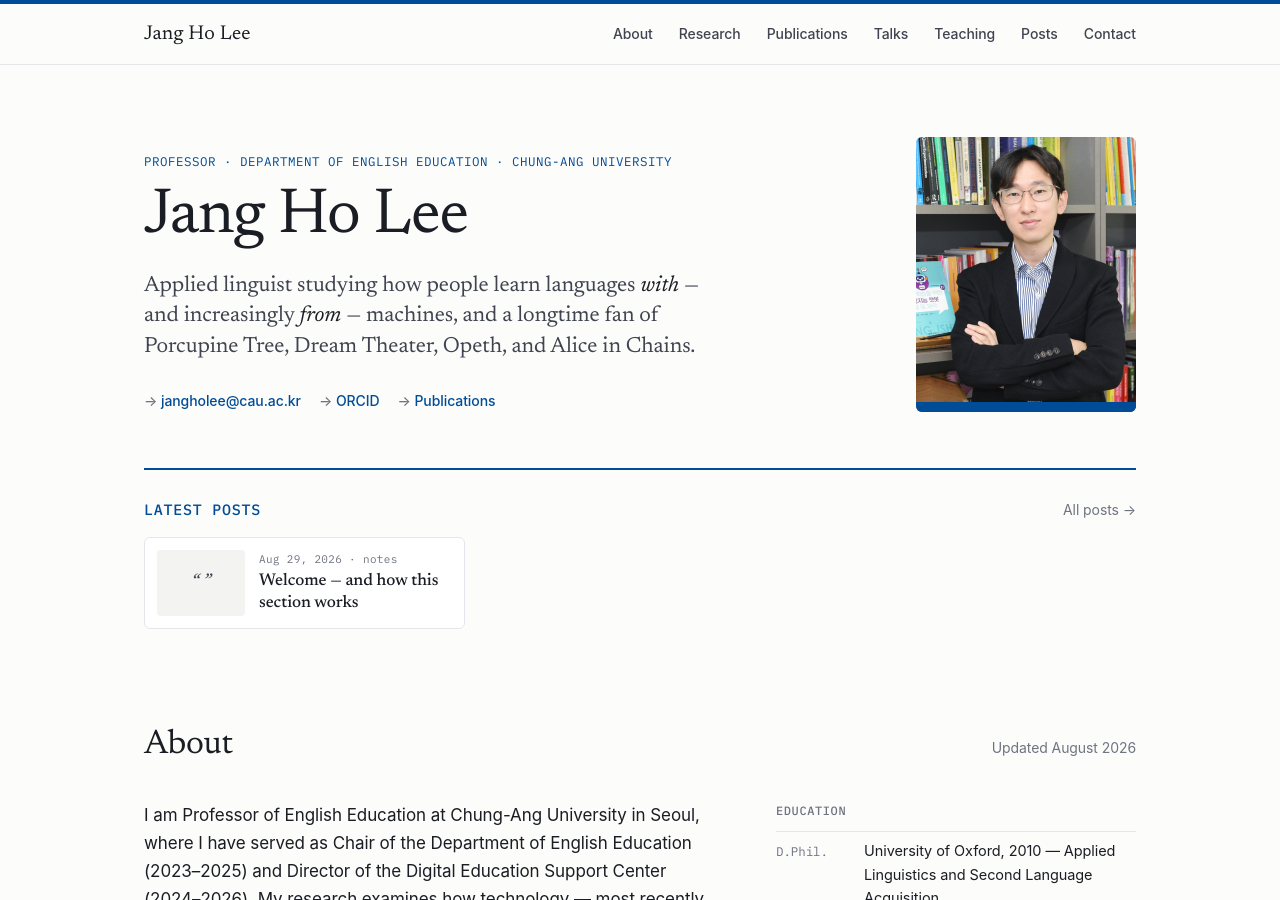
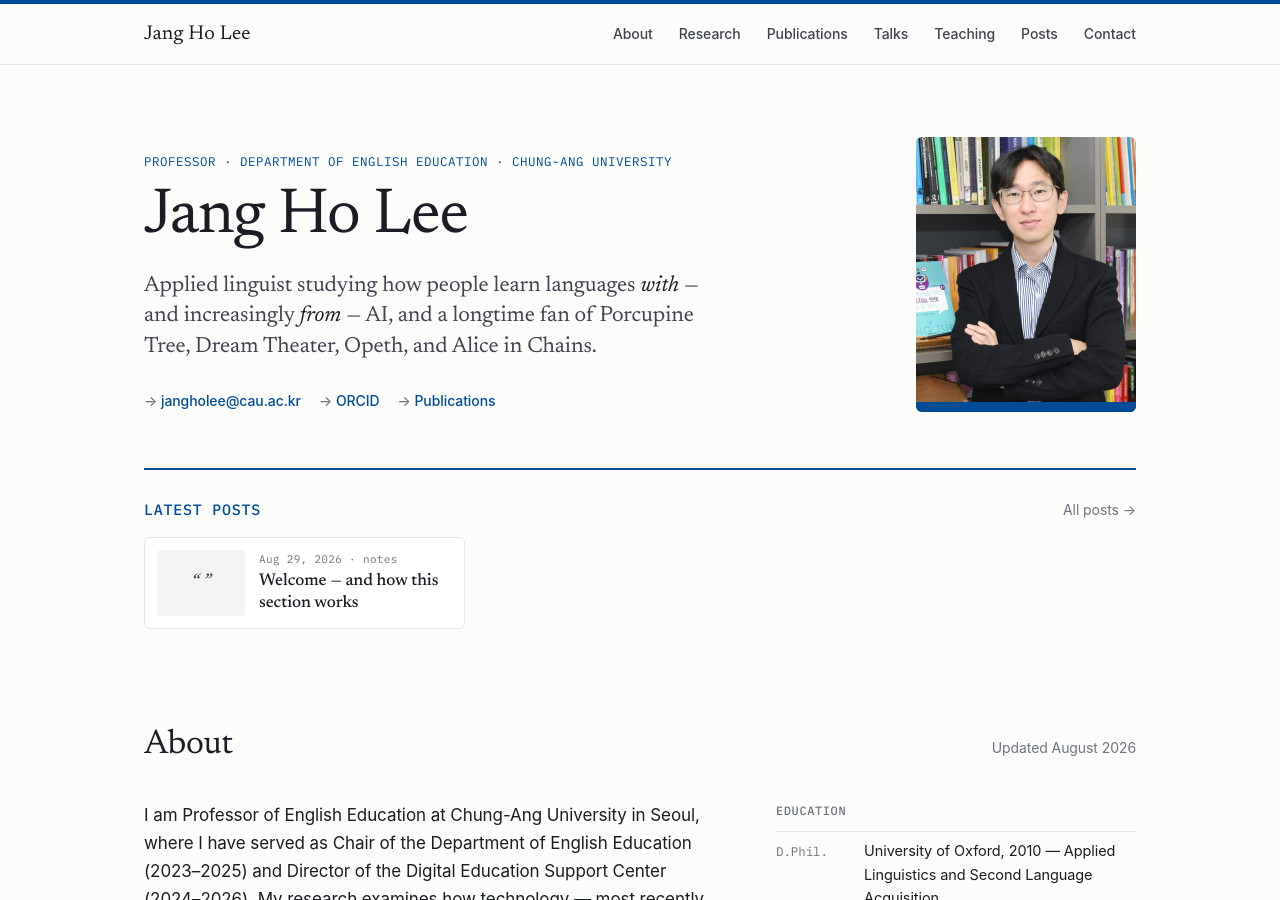
Before and after one commit to jangho330/jangho330.github.io, a Jekyll site: the page built from index.html, in a window 1280 px wide and 900 px high. Built offline with Jekyll 4.4.1, drawn with Linux system fonts in a browser that asks for light colours; some web fonts are replaced.

Commit message:
Update index.html

```diff
--- a/index.html
+++ b/index.html
@@ -6,7 +6,7 @@ title: Jang Ho Lee — Professor of English Education, Chung-Ang University
   <div>
     <p class="eyebrow">{{ site.author.title }} · {{ site.author.department | split: "," | first }} · {{ site.author.university }}</p>
     <h1>{{ site.author.name }}</h1>
-    <p class="lede">Applied linguist studying how people learn languages <em>with</em> — and increasingly <em>from</em> — machines, and a longtime fan of Porcupine Tree, Dream Theater, Opeth, and Alice in Chains.</p>
+    <p class="lede">Applied linguist studying how people learn languages <em>with</em> — and increasingly <em>from</em> — AI, and a longtime fan of Porcupine Tree, Dream Theater, Opeth, and Alice in Chains.</p>
     <div class="links">
       <a href="mailto:{{ site.author.email }}">{{ site.author.email }}</a>
       {% if site.author.orcid != "" %}<a href="{{ site.author.orcid }}" target="_blank" rel="me noopener">ORCID</a>{% endif %}
```
